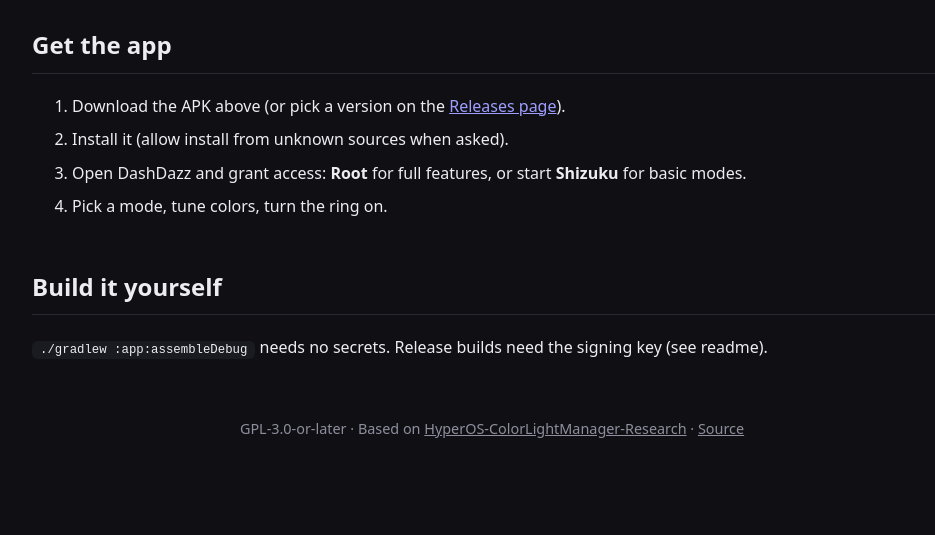
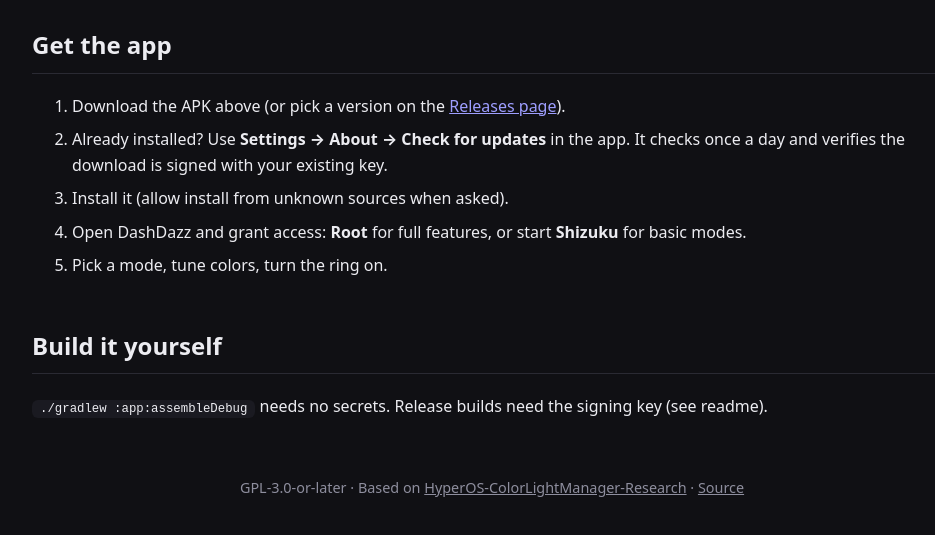
Before and after one commit to Nothing013/DashDazz_by_me, a plain HTML site: page site/index.html in a window 1280 px wide. Shown: the part 1105-1640 px from the top of the page, without its empty margins (148-1083 px from the left). Before the commit the page ends 1609 px from the top, so only its background shows below. Drawn offline with Linux system fonts and the light colour scheme.

Commit message:
Docs: in-app updates in readme and site

```diff
--- a/site/index.html
+++ b/site/index.html
@@ -57,6 +57,7 @@
   <h2>Get the app</h2>
   <ol class="steps">
     <li>Download the APK above (or pick a version on the <a href="https://github.com/olivia-hye/DashDazz/releases">Releases page</a>).</li>
+    <li>Already installed? Use <strong>Settings &rarr; About &rarr; Check for updates</strong> in the app. It checks once a day and verifies the download is signed with your existing key.</li>
     <li>Install it (allow install from unknown sources when asked).</li>
     <li>Open DashDazz and grant access: <b>Root</b> for full features, or start <b>Shizuku</b> for basic modes.</li>
     <li>Pick a mode, tune colors, turn the ring on.</li>
```
Also changed, not shown: 1 other file.
